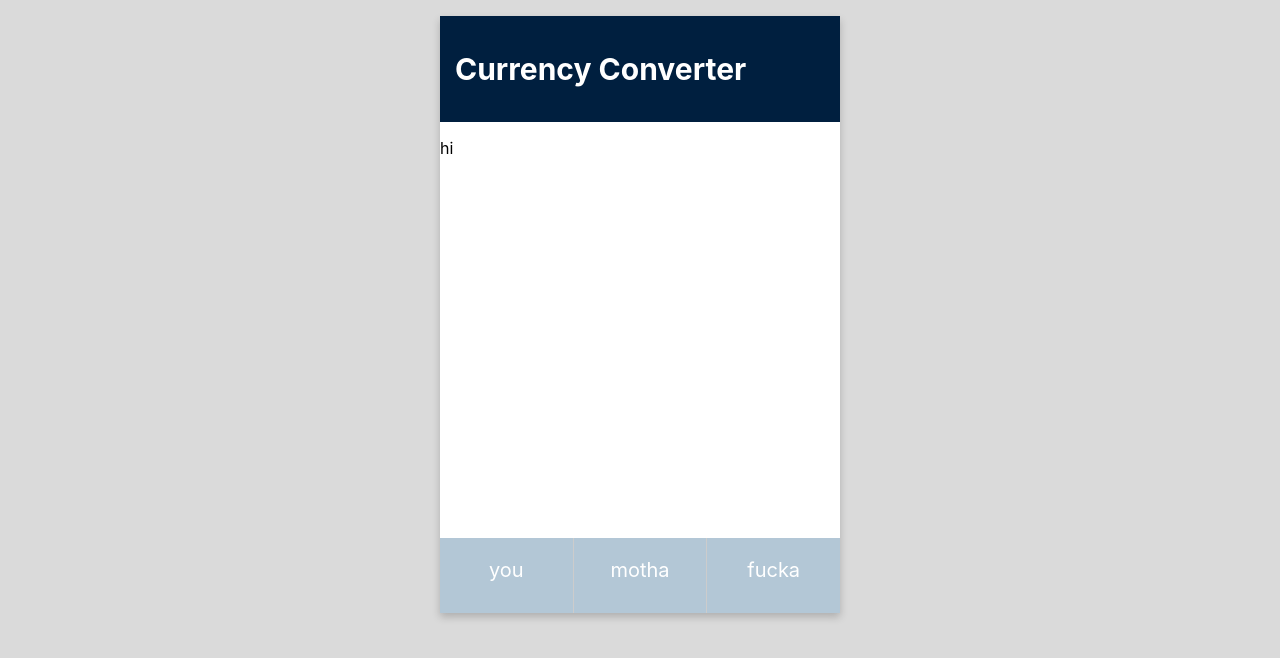
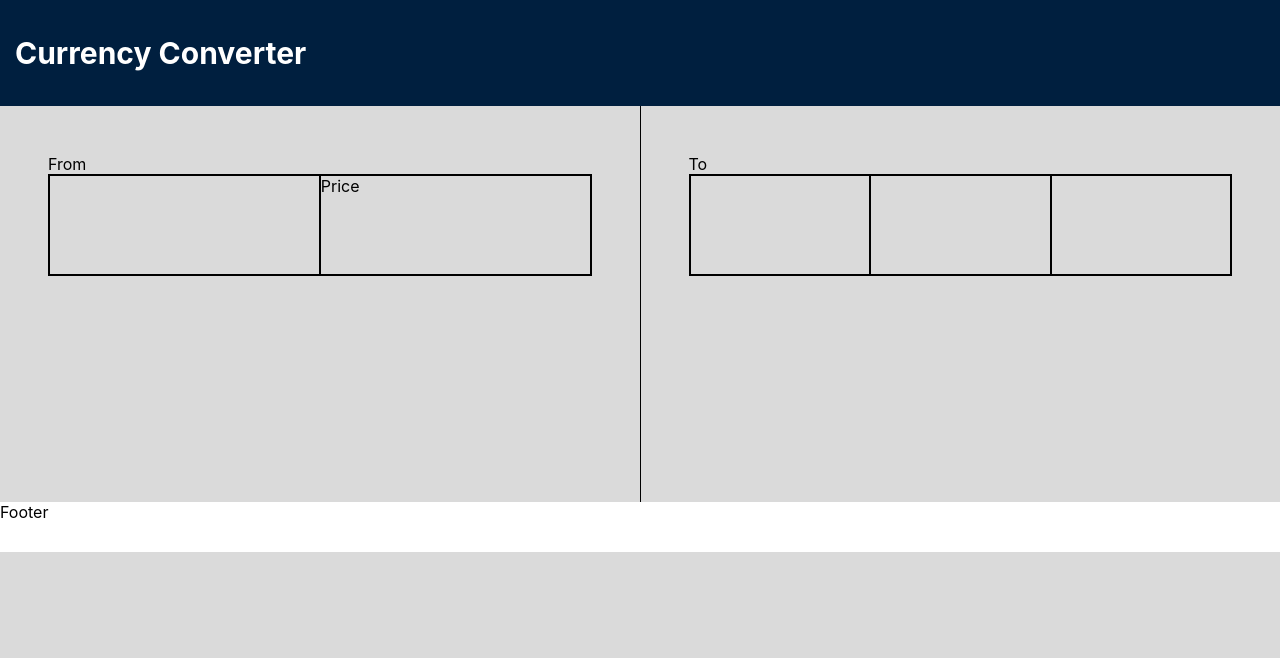
Before and after one commit to janeligio/currency-converter, a React (Create React App) app: page / in a window 1280 px wide. Shown: the top 658 px of the page. Built offline with nearby package versions, Linux system fonts and the light colour scheme.

Commit message:
New template

```diff
--- a/src/App.css
+++ b/src/App.css
@@ -1,6 +1,13 @@
 .App {
-  width: 400px;
-  margin: 1em auto;
-  box-shadow: 0 4px 8px 0 rgba(0,0,0,0.2);
   background-color: #FFF;
 }
+
+.convert-container {
+	display: flex;
+
+}
+
+.convert-container > * {
+	padding: 3em;
+
+}
--- a/src/App.js
+++ b/src/App.js
@@ -1,8 +1,9 @@
 import React from 'react';
 import './App.css';
 import Header from './components/Header/Header';
-import Navigation from './components/Navigation/Navigation';
-import { BrowserRouter as Router } from 'react-router-dom';
+import Footer from './components/Footer/Footer';
+import ConvertFrom from './components/Convert/ConvertFrom';
+import ConvertTo from './components/Convert/ConvertTo';
 
 class App extends React.Component {
 
@@ -10,12 +11,11 @@ render() {
   return (
     <div className="App">
     <Header />
-    <Router>
-    <div style={{height:'400px'}}>
-      <p>hi</p>
+    <div className="convert-container">
+    <ConvertFrom className/>
+    <ConvertTo />
     </div>
-    <Navigation />
-    </Router>
+    <Footer />
     </div>
   );
 }
--- /dev/null
+++ b/src/components/Convert/ConvertFrom.js
@@ -0,0 +1,36 @@
+import React from 'react';
+
+class ConvertFrom extends React.Component {
+	state = {};
+
+	componentDidMount() {
+		//Todo
+	}
+	render() {
+		const style = {
+			flex: '1',
+			backgroundColor: '#DADADA',
+			height: '300px'
+		};
+		const container = {
+			border: '1px solid black',
+			height: '100px',
+			display: 'flex'
+		};
+		const containerChild = {
+			border: '1px solid black',
+			flex: '1'
+		};
+		return (
+		<div style={style}>
+			From
+			<div style={container}>
+				<div style={containerChild}></div>
+				<div style={containerChild}>Price</div>
+			</div>
+		</div>
+		);
+	}
+}
+
+export default ConvertFrom;
--- /dev/null
+++ b/src/components/Convert/ConvertTo.js
@@ -0,0 +1,39 @@
+import React from 'react';
+
+class ConvertTo extends React.Component {
+	state = {};
+
+	componentDidMount() {
+		//Todo
+	}
+	render() {
+
+		const style = {
+			flex: '1',
+			backgroundColor: '#DADADA',
+			borderLeft: '1px solid black'
+		}
+		const container = {
+			border: '1px solid black',
+			height: '100px',
+			display: 'flex'
+		};
+		const containerChild = {
+			border: '1px solid black',
+			flex: '1'
+		};
+
+		return (
+		<div style={style}>
+			To
+			<div style={container}>
+				<div style={containerChild}></div>
+				<div style={containerChild}></div>
+				<div style={containerChild}></div>
+			</div>
+		</div>
+		);
+	}
+}
+
+export default ConvertTo;
--- /dev/null
+++ b/src/components/Footer/Footer.js
@@ -0,0 +1,11 @@
+import React from 'react';
+
+const footerStyle = {
+	height: '50px'
+};
+
+const Footer = () => {
+	return <div style={footerStyle}> Footer </div>;
+};
+
+export default Footer;
```
